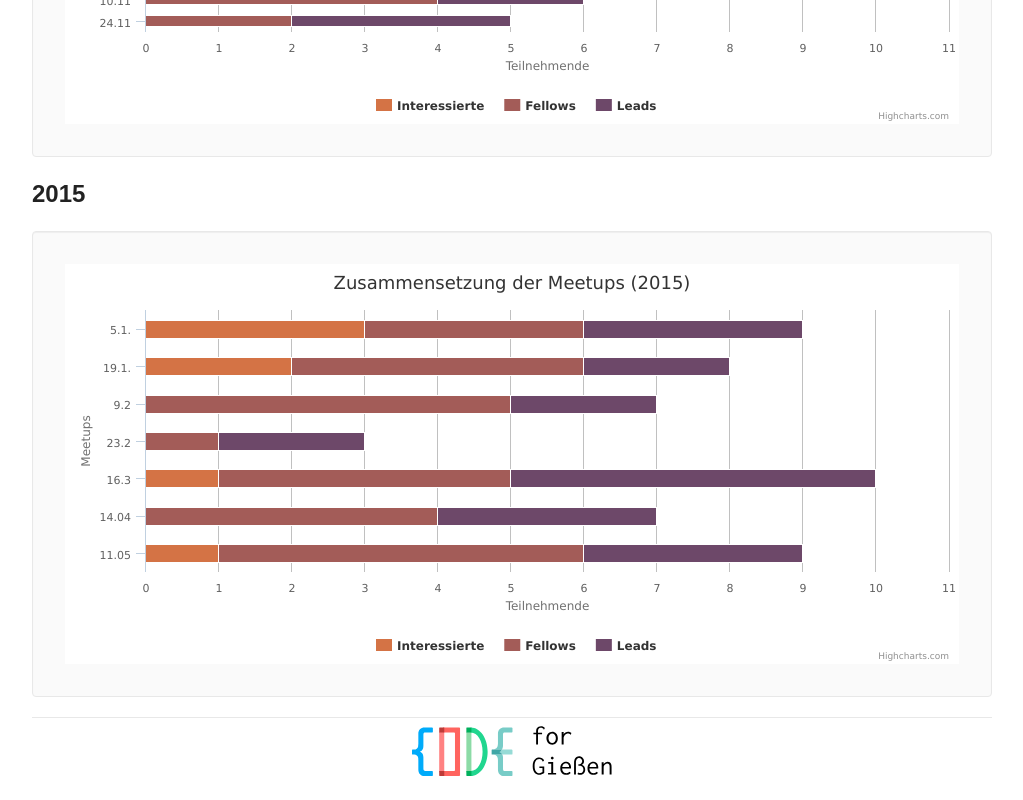
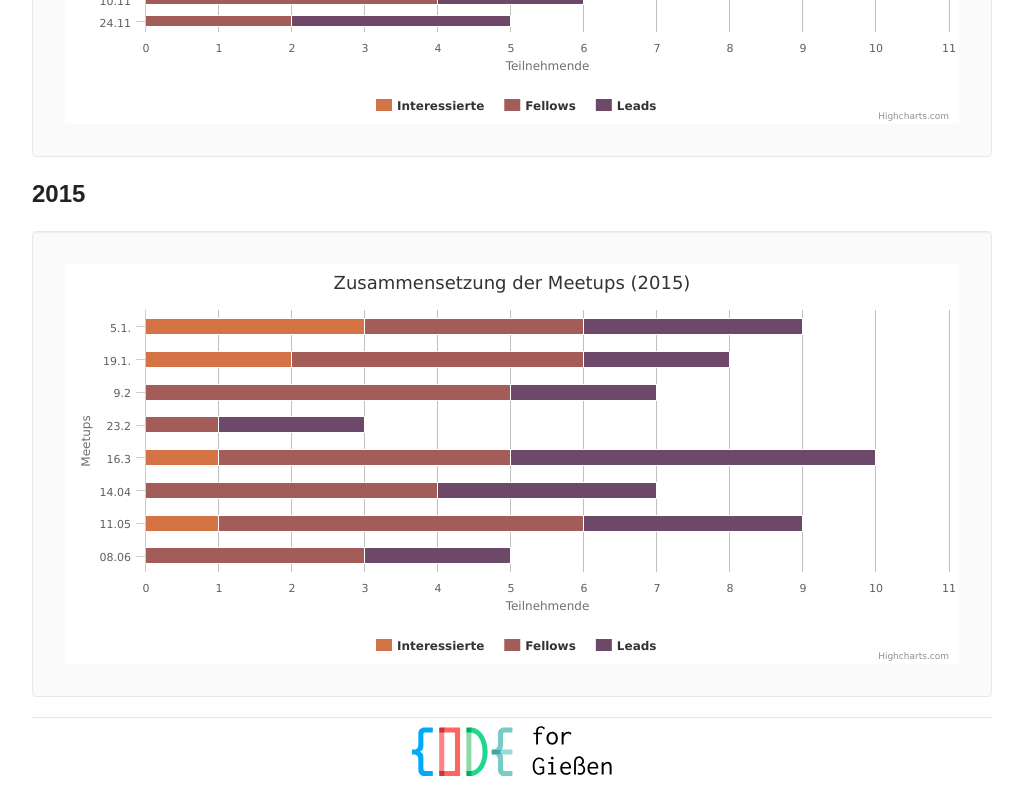
Before and after one commit to CodeForGiessen/stats, a plain HTML site: page index.html in a window 1280 px wide. Shown: the part 483-1283 px from the top of the page, without its empty margins (128-1151 px from the left). Drawn offline with Linux system fonts and the light colour scheme.

Commit message:
added last appointment

```diff
--- a/index.html
+++ b/index.html
@@ -111,7 +111,7 @@
                         text: 'Zusammensetzung der Meetups (2015)'
                     },
                     xAxis: {
-                        categories: ['5.1.', '19.1.', '9.2', '23.2', '16.3', '14.04', '11.05'],
+                        categories: ['5.1.', '19.1.', '9.2', '23.2', '16.3', '14.04', '11.05', '08.06'],
                         tickmarkPlacement: 'on',
                         title: {
                             text: 'Meetups'
@@ -132,13 +132,13 @@
                     },
                     series: [{
                         name: 'Leads',
-                        data: [3, 2, 2, 2, 5, 3, 3]
+                        data: [3, 2, 2, 2, 5, 3, 3, 2]
                     }, {
                         name: 'Fellows',
-                        data: [3, 4, 5, 1, 4, 4, 5]
+                        data: [3, 4, 5, 1, 4, 4, 5, 3]
                     }, {
                         name: 'Interessierte',
-                        data: [3, 2, 0, 0, 1, 0, 1]
+                        data: [3, 2, 0, 0, 1, 0, 1, 0]
                     }],
                     colors: ['#6D4869', '#A35C58', '#D47345']
                 });
```
